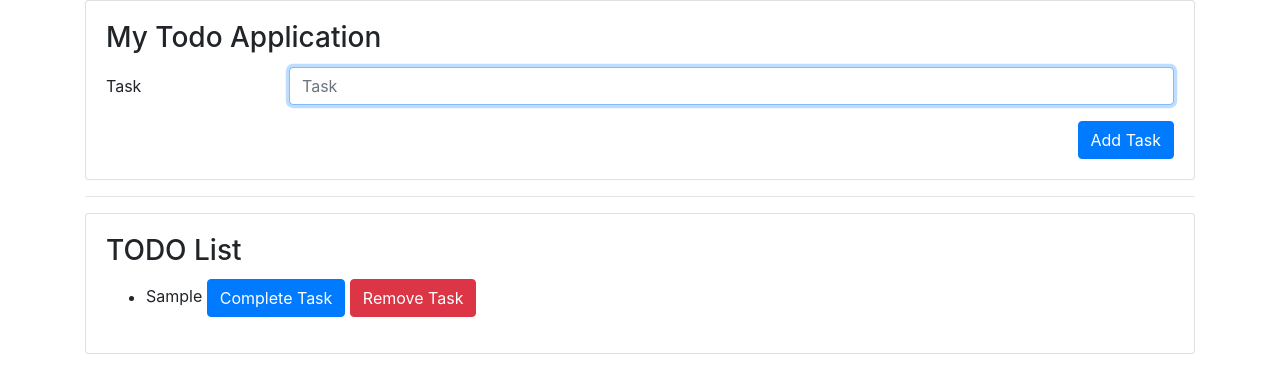
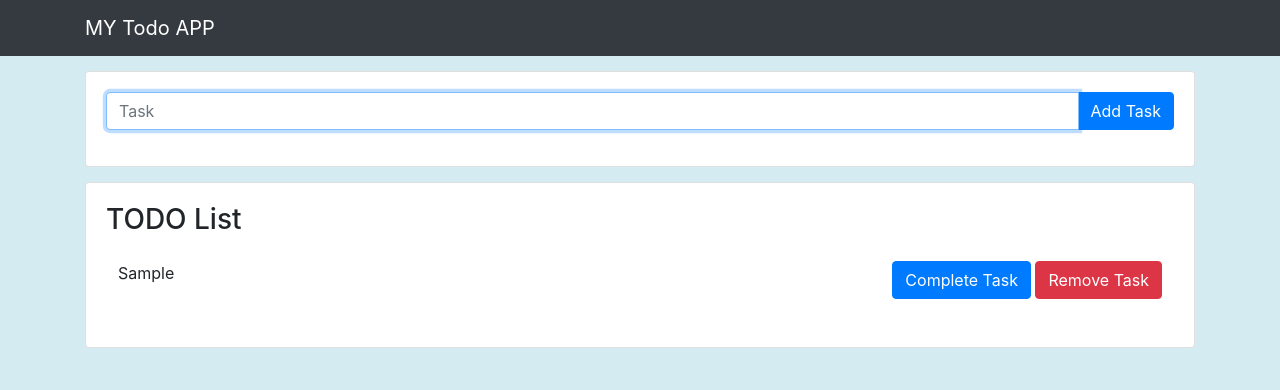
Before and after one commit to reaven-lim/javascript-todo-app, a plain HTML site: page index.html in a window 1280 px wide. Both pictures are taken after typing "Sample" into the empty fields and a click on the button "Add Task". Drawn offline with nearby package versions, Linux system fonts and the light colour scheme.

Commit message:
- initial commit for stylesheet - change to use table instead of order list

```diff
--- a/index.html
+++ b/index.html
@@ -8,44 +8,37 @@
     <script src="https://code.jquery.com/jquery-3.5.1.slim.min.js"></script>
     <script src="https://cdn.jsdelivr.net/npm/bootstrap@4.5.3/dist/js/bootstrap.bundle.min.js"></script>
 
-    <link
-      rel="stylesheet"
-      href="https://cdn.jsdelivr.net/npm/bootstrap@4.5.3/dist/css/bootstrap.min.css"
-    />
+    <link rel="stylesheet" href="https://cdn.jsdelivr.net/npm/bootstrap@4.5.3/dist/css/bootstrap.min.css" />
+    <link rel="stylesheet" href="style.css" />
   </head>
 
   <body>
+    <nav class="navbar navbar-dark bg-dark">
+      <div class="container">
+        <a class="navbar-brand">MY Todo APP</a>
+      </div>
+    </nav>
+
     <div class="container">
-      <div class="card">
+      <div class="card" id="task-panel">
         <div class="card-body">
-          <h3 class="card-title">My Todo Application</h3>
-          <div class="form-group row">
-            <label for="input-task" class="col-form-label col-2">Task</label>
-            <div class="col-10">
-              <input
-                type="text"
-                name="task"
-                id="input-task"
-                placeholder="Task"
-                class="form-control"
-              />
+          <div class="form-group">
+            <div class="input-group mb-3">
+              <input type="text" name="task" id="input-task" placeholder="Task" class="form-control" />
+              <div class="input-group-append">
+                <button type="button" id="btnAddTask" class="btn btn-primary">Add Task</button>
+              </div>
             </div>
-          </div>
-
-          <div class="text-right">
-            <button type="button" id="btnAddTask" class="btn btn-primary">
-              Add Task
-            </button>
           </div>
         </div>
       </div>
 
-      <hr />
-
       <div class="card">
         <div class="card-body">
           <h3 class="card-title">TODO List</h3>
-          <ul id="todo-list"></ul>
+          <table class="table table-borderless" id="table-todo-list">
+            <tbody></tbody>
+          </table>
         </div>
       </div>
     </div>
--- a/index.js
+++ b/index.js
@@ -4,7 +4,7 @@ document.addEventListener("click", function (event) {
   }
 
   if (event.target.classList.contains("btn-remove-task")) {
-    event.target.parentNode.remove();
+    event.target.closest('tr').remove();
   }
 });
 
@@ -15,12 +15,17 @@ function addTask() {
     return alert("please input tasks");
   }
 
-  let html =
-    "<li>" +
-    taskInput.value +
-    ' <button class="btn btn-primary btn-complete-task">Complete Task</button> <button class="btn btn-danger btn-remove-task">Remove Task</button></li>';
+  let html = "<tr>";
+  html += '<td class="text-left">';
+  html += taskInput.value;
+  html += "</td>";
+  html += '<td class="text-right">';
+  html += '<button class="btn btn-primary btn-complete-task">Complete Task</button> ';
+  html += '<button class="btn btn-danger btn-remove-task">Remove Task</button>';
+  html += "</td>";
+  html += "</tr>";
 
-  let todoList = document.getElementById("todo-list");
+  let todoList = document.querySelector("#table-todo-list tbody");
   todoList.innerHTML += html;
 
   // clear the task input
--- /dev/null
+++ b/style.css
@@ -0,0 +1,8 @@
+body {
+  background-color: #d4ebf2;
+}
+
+nav.navbar,
+#task-panel {
+  margin-bottom: 15px;
+}
```
